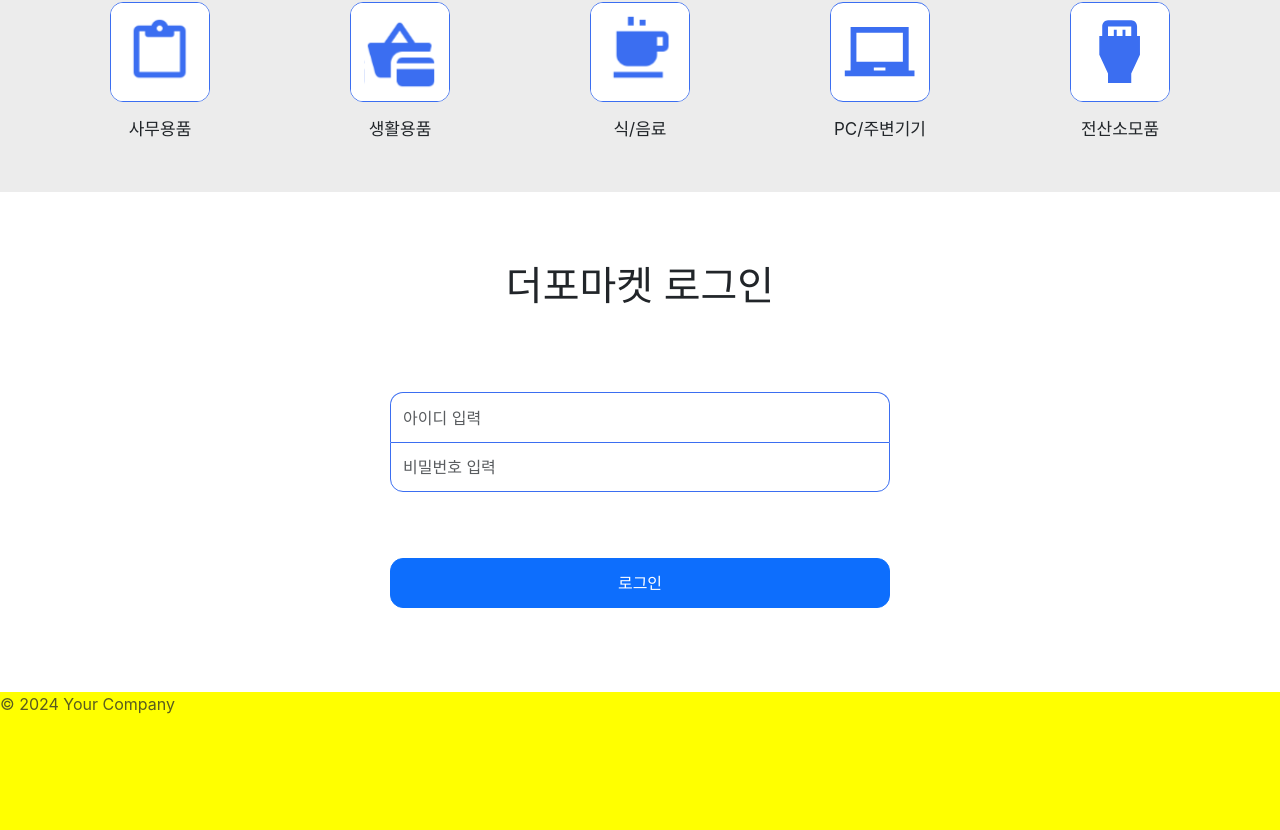
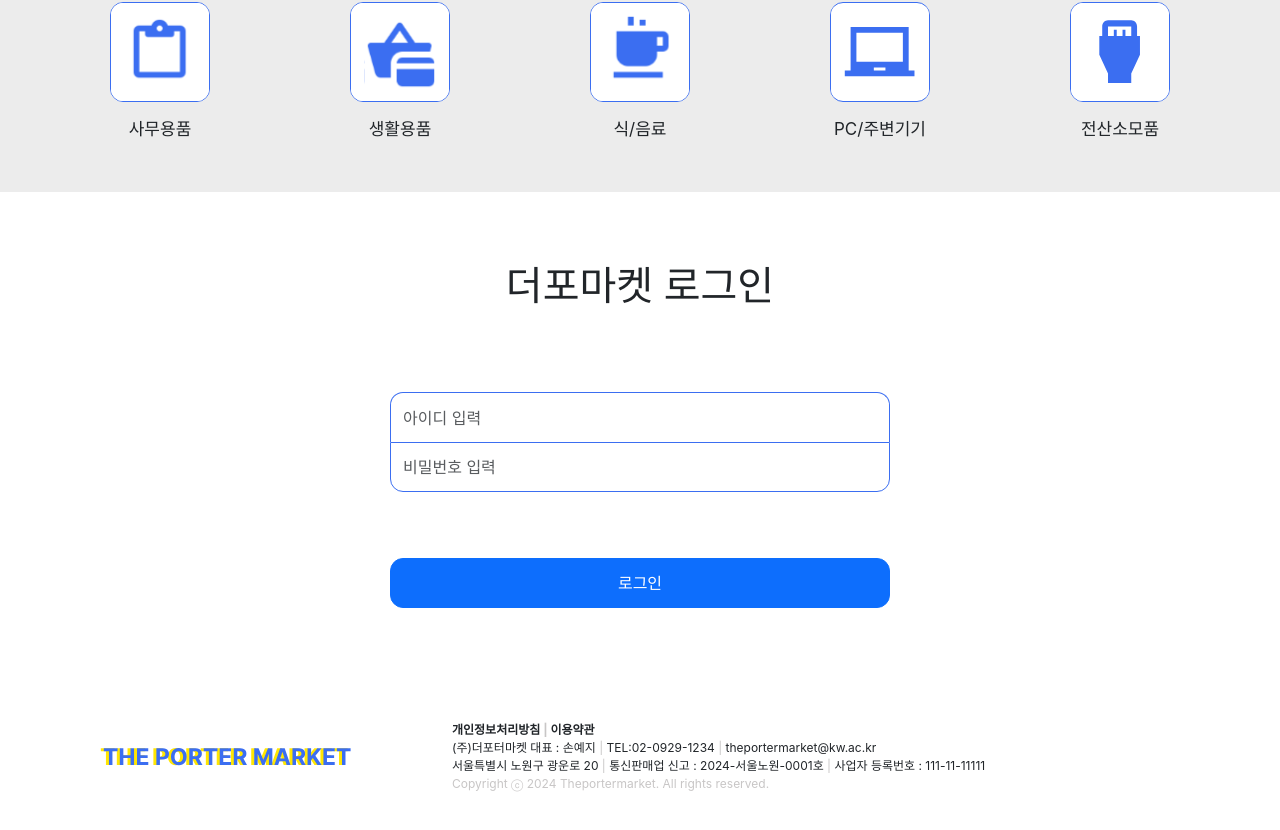
Before and after one commit to Moondy217/AisayHi-Front, a React (Create React App) app in the folder tpm/: page /login in a window 1280 px wide. Shown: the part 208-1038 px from the top of the page. Built offline with nearby package versions, Linux system fonts and the light colour scheme.

Commit message:
0617 다예 footer 작업 완료

```diff
--- a/tpm/src/css/Footer.module.css
+++ b/tpm/src/css/Footer.module.css
@@ -1,8 +1,51 @@
 #wrap{
-	min-height: calc(100vh - 10rem); /* footer 높이를 빼준다. */
-	background: pink;
+	min-height: calc(100vh - 130px); /* footer 높이를 빼준다. */
 }
-footer{
-	height: 10rem; /* footer 높이 */
-	background: yellow;
+
+.footer {
+    display: flex;
+    height: 130px;
+    background: white;
+    align-items: center;
 }
+
+.footerBox {
+    display: flex;
+    width: 100%;
+	height: 100%;
+    align-items: center;
+}
+
+.footerImgBox {
+    flex: 0 0 auto;
+    display: flex;
+    align-items: center;
+    justify-content: center;
+}
+
+.footerImgBox img {
+    max-width: 100%;
+    max-height: 100%;
+	object-fit: contain;
+	margin-left: 100px;
+}
+
+.footerTextBox {
+    flex: 1;
+	flex-direction: column;
+    display: flex;
+    align-items: flex-start;
+	justify-content: center;
+	height: 100%;
+    padding: 0 100px;
+	font-size: 12px;
+}
+
+.footerTextBold {
+    display: block;
+    font-weight: bold;
+}
+
+.footerTextGrey {
+    color: #C8C6C6;
+}
--- a/tpm/src/css/MainPage.module.css
+++ b/tpm/src/css/MainPage.module.css
@@ -35,7 +35,7 @@
   }
 
   .recoSection {
-    margin-bottom: 50px; /* 섹션 간격 */
+    margin-bottom: 200px; /* 섹션 간격 */
 
   }
 
--- a/tpm/src/pages/main/footer.js
+++ b/tpm/src/pages/main/footer.js
@@ -2,10 +2,27 @@ import React from 'react';
 import styles from '../../css/Footer.module.css';
 
 function Footer() {
+
+  const footerImg = `${process.env.PUBLIC_URL}/img/footerLogo.svg`;
+
   return (
     <footer className={styles.footer}>
-      <div className={styles.container}>
-        <span className="text-muted">© 2024 Your Company</span>
+      <div className={styles.footerBox}>
+        <div className={styles.footerImgBox}>
+          <img src={footerImg} alt="footer" />
+        </div>
+        <div className={styles.footerTextBox}>
+        <span className={styles.footerTextBold}>
+            개인정보처리방침 <span className={styles.footerTextGrey}> | </span> 이용약관
+          </span>
+          <span>(주)더포터마켓 대표 : 손예지 <span className={styles.footerTextGrey}> | </span>
+          TEL:02-0929-1234<span className={styles.footerTextGrey}> | </span>theportermarket@kw.ac.kr</span>
+
+          <span>서울특별시 노원구 광운로 20<span className={styles.footerTextGrey}> | </span>
+          통신판매업 신고 : 2024-서울노원-0001호<span className={styles.footerTextGrey}> | </span>
+          사업자 등록번호 : 111-11-11111</span>
+          <span className={styles.footerTextGrey}>Copyright ⓒ 2024 Theportermarket. All rights reserved.</span>
+        </div>
       </div>
     </footer>
   );
--- a/tpm/src/pages/main/mainPage.js
+++ b/tpm/src/pages/main/mainPage.js
@@ -36,6 +36,7 @@ function MainPage() {
 
     const bannerImg = [
         `${process.env.PUBLIC_URL}/img/main/banner/배너1.svg`,
+        `${process.env.PUBLIC_URL}/img/main/banner/배너3.svg`,
         `${process.env.PUBLIC_URL}/img/main/banner/배너2.svg`
       ];
 
@@ -67,7 +68,7 @@ function MainPage() {
         slidesToShow: 1,
         slidesToScroll: 1,
         autoplay: true,
-        autoplaySpeed: 4000,
+        autoplaySpeed: 3000,
         prevArrow: <PrevArrow />,
         nextArrow: <NextArrow />
       };
```
Also changed, not shown: tpm/public/img/footerLogo.svg (added), tpm/public/img/main/banner/배너3.svg (added).
